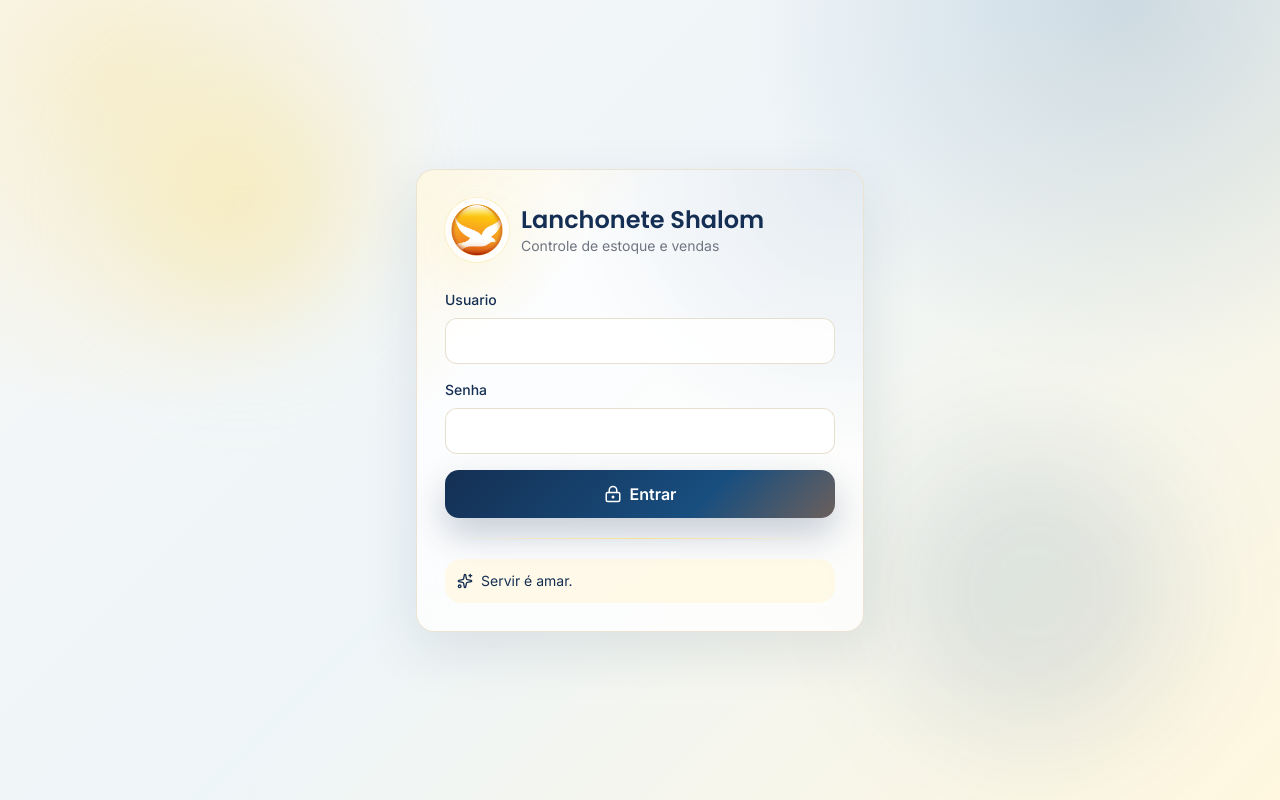
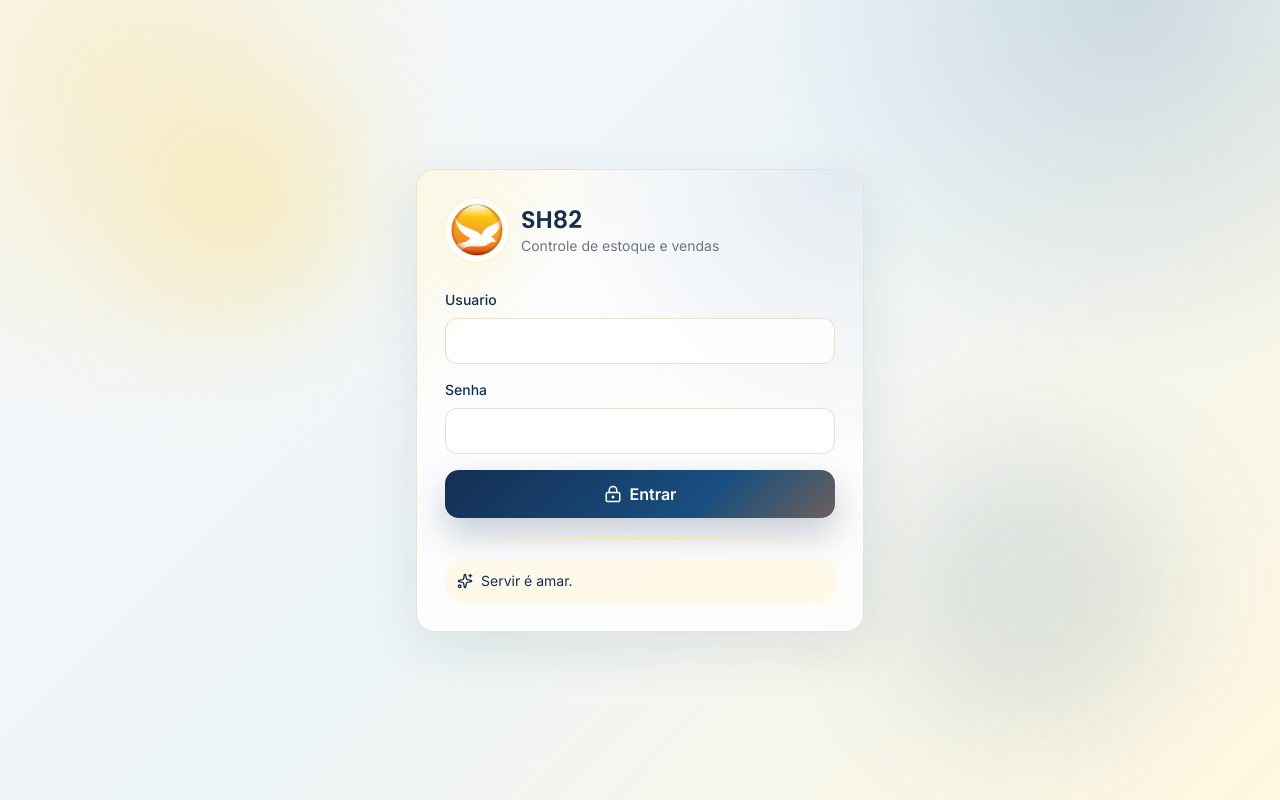
Before and after one commit to anderson-silva21/lanchoneteShalom, a React (Vite) app in the folder frontend/: page / in a window 1280 px wide. Built offline with nearby package versions, Linux system fonts and the light colour scheme; no server answers.

Commit message:
change app name

```diff
--- a/frontend/index.html
+++ b/frontend/index.html
@@ -10,7 +10,7 @@
     <link rel="preconnect" href="https://fonts.googleapis.com" />
     <link rel="preconnect" href="https://fonts.gstatic.com" crossorigin />
     <link href="https://fonts.googleapis.com/css2?family=Inter:wght@400;500;600;700;800&family=Poppins:wght@500;600;700;800&display=swap" rel="stylesheet" />
-    <title>Lanchonete Shalom</title>
+    <title>SH82</title>
   </head>
   <body>
     <div id="root"></div>
--- a/frontend/src/components/AppShell.jsx
+++ b/frontend/src/components/AppShell.jsx
@@ -64,12 +64,12 @@ export function AppShell({ activeView, setActiveView, user, darkMode, setDarkMod
           className={`relative flex flex-none items-center rounded-2xl border border-shalom-gold/35 bg-white/75 text-shalom-deep shadow-sm dark:border-white/20 dark:bg-white/10 dark:text-white ${
             sidebarCollapsed ? 'mb-5 justify-center p-2' : 'mb-8 gap-3 p-3'
           }`}
-          title={sidebarCollapsed ? 'Lanchonete Shalom' : undefined}
+          title={sidebarCollapsed ? 'SH82' : undefined}
         >
           <BrandMark size={sidebarCollapsed ? 'sm' : 'md'} dark={darkMode} />
           {!sidebarCollapsed && (
             <div>
-              <p className="font-display text-base font-semibold">Lanchonete Shalom</p>
+              <p className="font-display text-base font-semibold">SH82</p>
               <p className="text-xs font-semibold text-shalom-orange dark:text-shalom-gold">servir com paz e excelencia</p>
             </div>
           )}
--- a/frontend/src/components/BrandMark.jsx
+++ b/frontend/src/components/BrandMark.jsx
@@ -7,7 +7,7 @@ export function BrandMark({ size = 'md', dark = false }) {
     <span className={`${dimensions} inline-flex shrink-0 items-center justify-center rounded-full ${dark ? 'bg-white/10' : 'bg-white/80'} p-1 shadow-glow ring-1 ring-shalom-gold/40`}>
       <img
         src={shalomLogo}
-        alt="Shalom"
+        alt="SH82"
         className="h-full w-full rounded-full object-contain"
       />
     </span>
--- a/frontend/src/components/LoginScreen.jsx
+++ b/frontend/src/components/LoginScreen.jsx
@@ -29,7 +29,7 @@ export function LoginScreen({ onLogin }) {
         <div className="mb-7 flex items-center gap-3">
           <BrandMark size="lg" />
           <div>
-            <h1 className="font-display text-2xl font-semibold">Lanchonete Shalom</h1>
+            <h1 className="font-display text-2xl font-semibold">SH82</h1>
             <p className="mission-muted text-sm">Controle de estoque e vendas</p>
           </div>
         </div>
```
Also changed, not shown: frontend/public/manifest.webmanifest, 2 other files (tests, documents, lock files or other folders).
